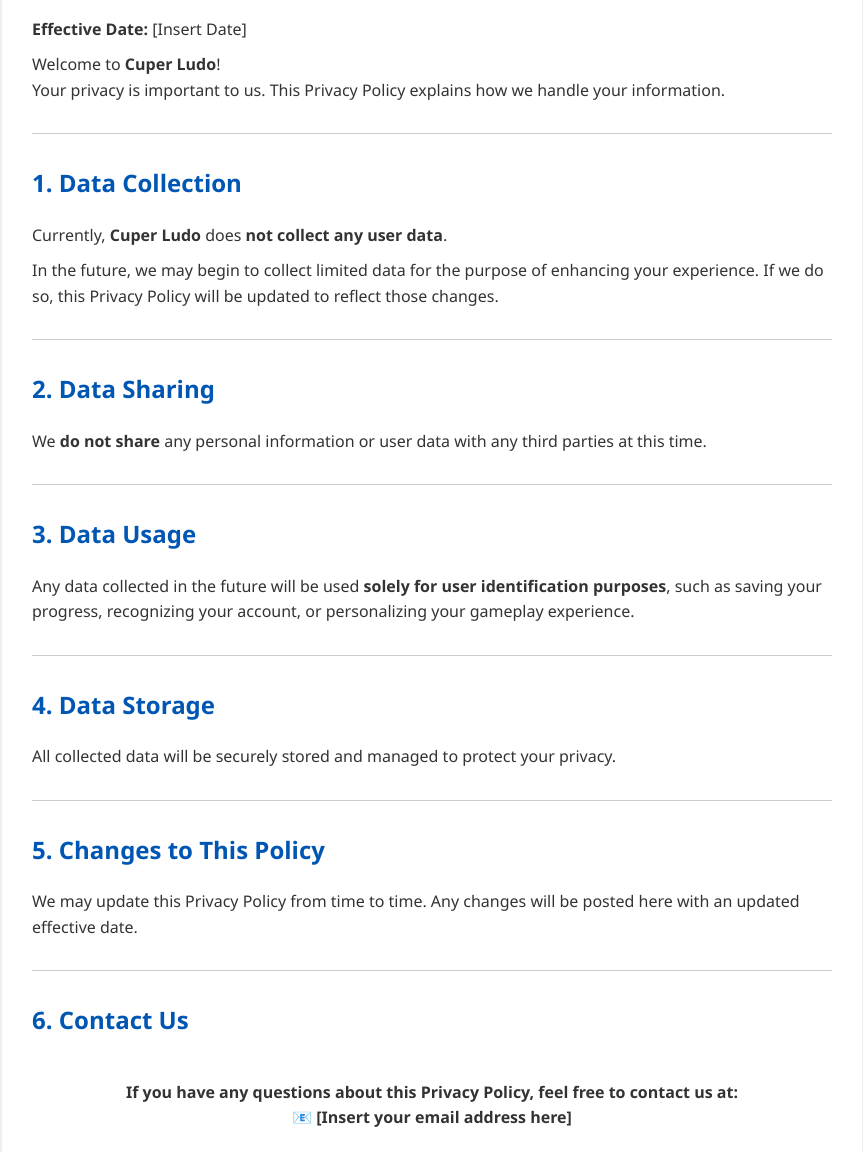
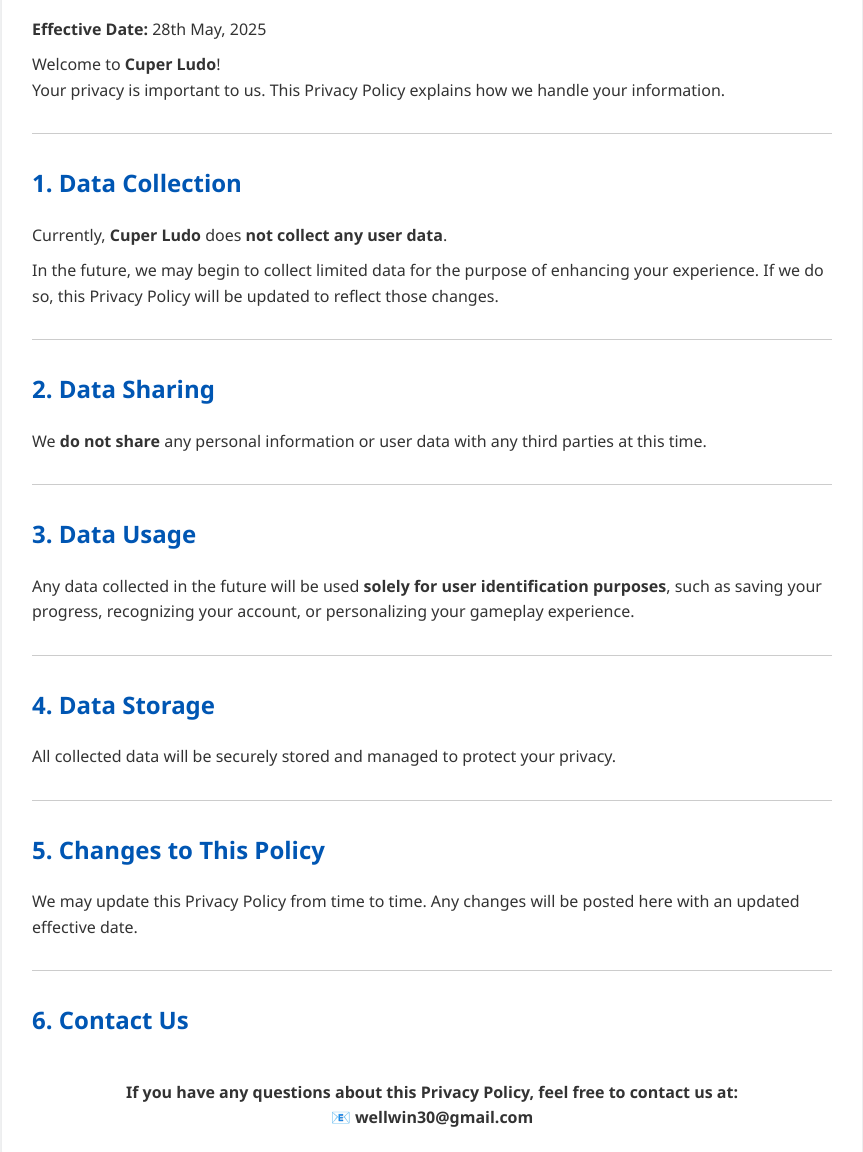
Before and after one commit to Proautotype/CuperLudoPrivacy, a plain HTML site: page index.html in a window 1280 px wide. Shown: the part 146-1298 px from the top of the page, without its empty margins (208-1071 px from the left). Drawn offline with Linux system fonts and the light colour scheme.

Commit message:
Update index.html
added dates and email to privacy policy

```diff
--- a/index.html
+++ b/index.html
@@ -51,7 +51,7 @@
 <body>
   <div class="container">
     <h1>Cuper Ludo Privacy Policy</h1>
-    <p><strong>Effective Date:</strong> [Insert Date]</p>
+    <p><strong>Effective Date:</strong> 28th May, 2025</p>
 
     <p>Welcome to <strong>Cuper Ludo</strong>!<br>
     Your privacy is important to us. This Privacy Policy explains how we handle your information.</p>
@@ -87,7 +87,7 @@
     <h2>6. Contact Us</h2>
     <p class="contact">
       If you have any questions about this Privacy Policy, feel free to contact us at:<br>
-      📧 <strong>[Insert your email address here]</strong>
+      📧 <strong>wellwin30@gmail.com</strong>
     </p>
   </div>
 </body>
```
